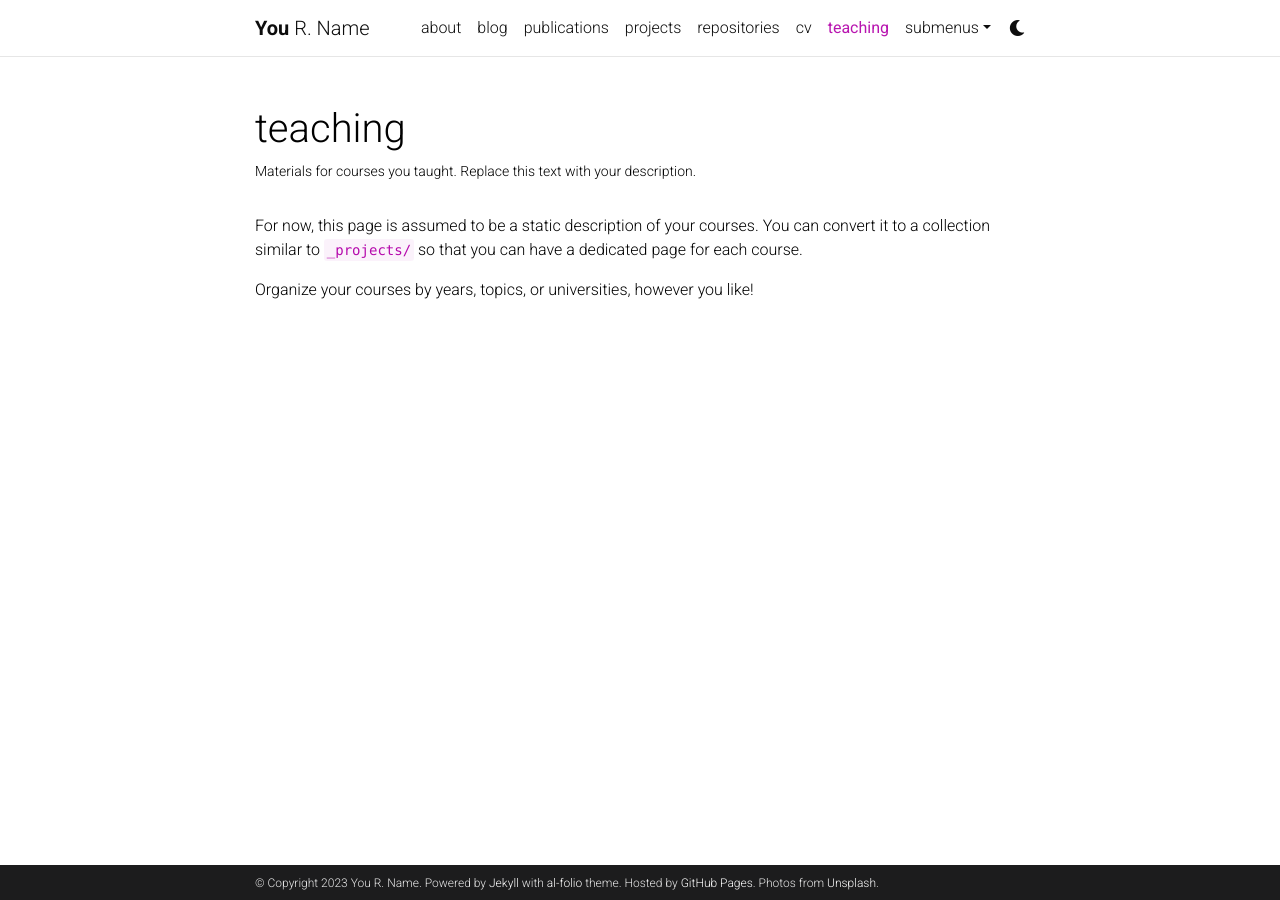
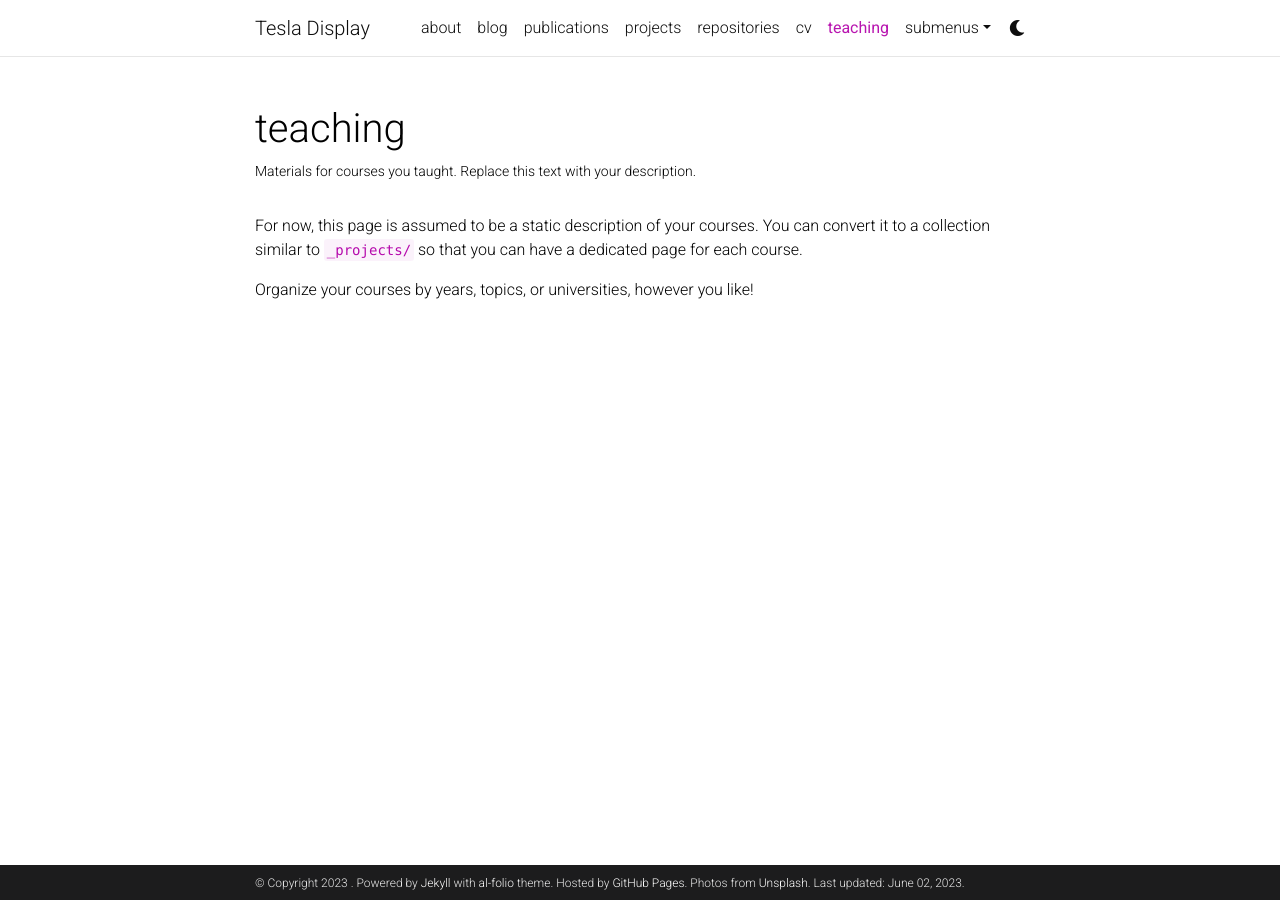
Before and after one commit to blackpill/tesla-display-alfolio, a Jekyll site: the page built from _pages/teaching.md, in a window 1280 px wide. Built offline with Jekyll 4.4.1, drawn with Linux system fonts in a browser that asks for light colours; comment, search, counter and statistics services are not loaded; a style sheet for code colours, icons or effects is not loaded; some of the changed lines change nothing that is shown.

Commit message:
change config

```diff
--- a/_config.yml
+++ b/_config.yml
@@ -2,25 +2,27 @@
 # Site settings
 # -----------------------------------------------------------------------------
 
-title: blank # the website title (if blank, full name will be used instead)
-first_name: You
-middle_name: R.
-last_name: Name
-email: you@example.com
+title: Tesla Display # the website title (if blank, full name will be used instead)
+subtitle:
+first_name:
+middle_name:
+last_name:
+email: blackpill@msn.com
 description: > # the ">" symbol means to ignore newlines until "footer_text:"
-  A simple, whitespace theme for academics. Based on [*folio](https://github.com/bogoli/-folio) design.
+  A FREE screen mirror app for Tesla owners. This app can cast your small screen of your mobile phone to the large
+  screen of your Tesla.
 footer_text: >
   Powered by <a href="https://jekyllrb.com/" target="_blank">Jekyll</a> with <a href="https://github.com/alshedivat/al-folio">al-folio</a> theme.
   Hosted by <a href="https://pages.github.com/" target="_blank">GitHub Pages</a>.
   Photos from <a href="https://unsplash.com" target="_blank">Unsplash</a>.
-keywords: jekyll, jekyll-theme, academic-website, portfolio-website  # add your own keywords or leave empty
+keywords: Tesla, Android, app, screen mirror  # add your own keywords or leave empty
 
 lang: en # the language of your site (for example: en, fr, cn, ru, etc.)
 icon: ⚛️  # the emoji used as the favicon (alternatively, provide image name in /assets/img/)
 
-url: https://alshedivat.github.io # the base hostname & protocol for your site
+url: https://blackpill.github.io # the base hostname & protocol for your site
 baseurl: /tesla-display-alfolio # the subpath of your site, e.g. /blog/
-last_updated: false # set to true if you want to display last updated in the footer
+last_updated: true # set to true if you want to display last updated in the footer
 impressum_path:  # set to path to include impressum link in the footer, use the same path as permalink in a page, helps to conform with EU GDPR
 
 # -----------------------------------------------------------------------------
```
